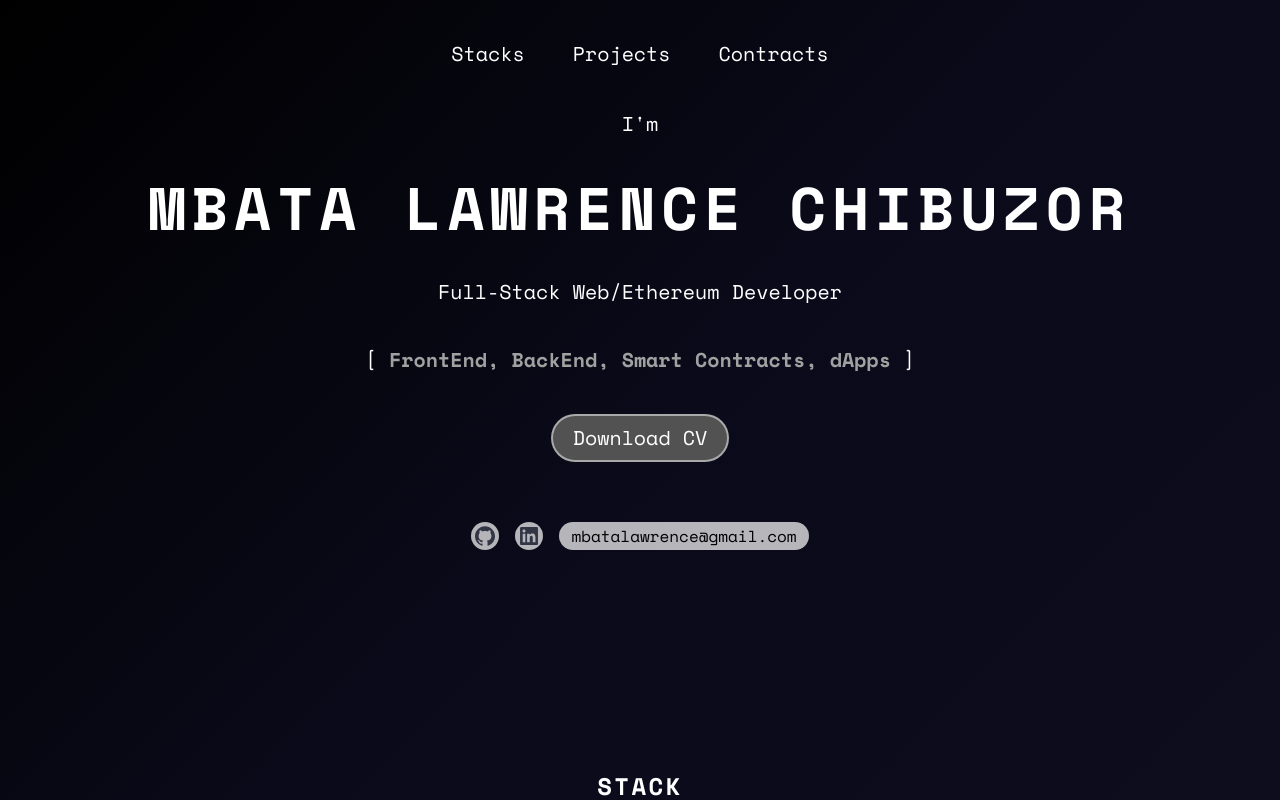
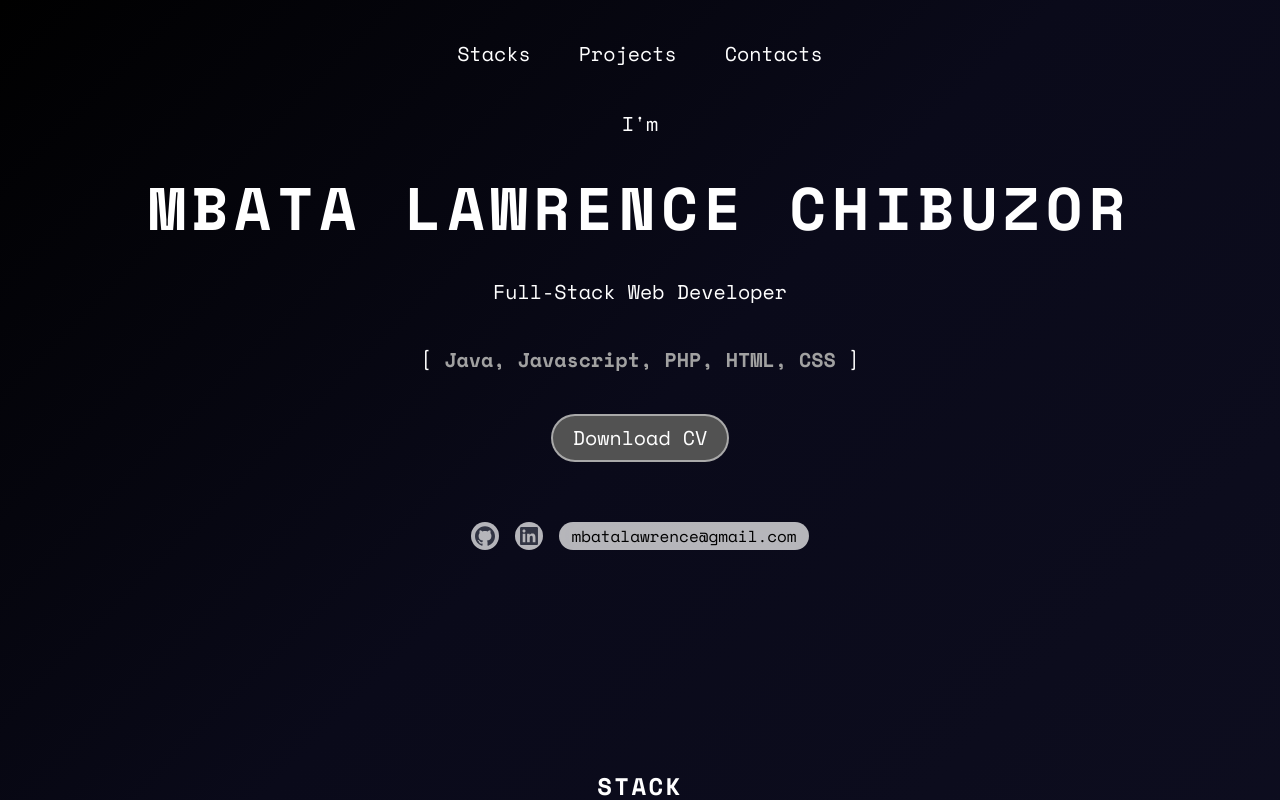
Before and after one commit to dilawrenzo77/my-portfolio, a Next.js app: page / in a window 1280 px wide. Shown: the top 800 px of the page. Built offline with nearby package versions, Linux system fonts and the light colour scheme.

Commit message:
update for contacts

```diff
--- a/src/app/components/Contracts.tsx
+++ b/src/app/components/Contracts.tsx
@@ -1,13 +1,40 @@
-import Accord from "./Accord";
-import  Projects  from "@/lib/web3Projects";
+import { FiInstagram } from "react-icons/fi";
+import { FaGithub } from "react-icons/fa";
+import { FaLinkedin } from "react-icons/fa";
+import { FaDiscord } from "react-icons/fa";
+import Link from "next/link";
 
-export default function Contracts() {
+export default function Contacts() {
     return (
     <>
         <section id="contracts" className="flex flex-col items-center justify-start gap-6">
-            <p className="text-xl tracking-widest font-semibold ">SMART CONTRACTS</p>
-            <div className="w-[70vw]">
-                {Projects.map((item,i) => (<Accord key={i} data={item} />))}
+            <p className="text-xl tracking-widest font-semibold ">CONTACTS</p>
+            <div className="w-[70vw] flex items-center justify-center gap-6">
+                <Link href="https://github.com/dilawrenzo77">
+                <div className="flex items-center justify-center gap-2 px-3 py-1 rounded-sm">
+                    <FaGithub size={20}/>
+                    <span className="text-md">|</span>
+                    <p className="text-sm font-semibold">Github</p>
+                </div>
+                </Link>
+
+                <Link href="https://www.linkedin.com/in/mbata-lawrence-5b46a71a3/">
+                <div className="flex items-center justify-center gap-2 px-3 py-1 rounded-sm">
+                    <FaLinkedin size={20}/>
+                    <span className="text-md">|</span>
+                    <p className="text-sm font-semibold">LinkedIn</p>
+                </div>
+                </Link>
+
+
+                <Link href="https://www.instagram.com/di_loreenzo?igsh=MthmN3o3d3Vzc3Mw">
+                <div className="flex items-center justify-center gap-2 px-3 py-1 rounded-sm">
+                    <FiInstagram size={20}/>
+                    <span className="text-md">|</span>
+                    <p className="text-sm font-semibold">Instagram</p>
+                </div>
+                </Link>
+
             </div>
         </section>
     </>)
--- a/src/app/components/Footer.tsx
+++ b/src/app/components/Footer.tsx
@@ -1,7 +1,7 @@
 export default function Footer() {
     return(
         <section>
-            <p className="flex items-center justify-center text-xs">&copy; mbata lawrence chibuzor</p>
+            <p className="flex items-center justify-center text-sm">&copy; mbata lawrence chibuzor</p>
         </section>
     )
 };
--- a/src/app/components/Hero.tsx
+++ b/src/app/components/Hero.tsx
@@ -3,11 +3,11 @@ import Link from "next/link";
 export default function Hero() {
     return(
         <section className="w-full flex items-center justify-center py-10 gap-5">
-            <div className="flex flex-col items-center justify-center gap-6 sm:gap-5 lg:gap-7 xl:gap-10 w-fit">
+            <div className="flex flex-col items-center justify-center gap-6 sm:gap-5 lg:gap-7 xl:gap-10 w-fit px-1.5">
                 <p className="text-center text-md lg:text-lg xl:text-xl font-thin">I&apos;m</p>
                 <p className="text-center text-4xl tracking-widest xl:text-6xl font-bold">MBATA LAWRENCE CHIBUZOR</p>
-                <p className="text-center text-md lg:text-lg xl:text-xl font-thin ">Full-Stack Web/Ethereum Developer</p>
-                <p className="text-center text-sm lg:text-lg xl:text-xl font-thin">&#91; <span className="text-center font-semibold text-md lg:text-lg xl:text-xl text-neutral-400">FrontEnd, BackEnd, Smart Contracts, dApps</span> &#93;</p>
+                <p className="text-center text-md lg:text-lg xl:text-xl font-thin ">Full-Stack Web Developer</p>
+                <p className="text-center text-sm lg:text-lg xl:text-xl font-thin">&#91; <span className="text-center font-semibold text-md lg:text-lg xl:text-xl text-neutral-400">Java, Javascript, PHP, HTML, CSS</span> &#93;</p>
                 <Link href="/webMbataLawrence.pdf" download="mbatalawrenceResume.pdf">
                     <button className="bg-neutral-600 rounded-full px-5 py-2 text-md lg:text-lg xl:text-xl hover:scale-110 transition-all duration-300 border-2 border-white/50">Download CV</button>
                 </Link>
--- a/src/app/components/Navbar.tsx
+++ b/src/app/components/Navbar.tsx
@@ -1,4 +1,4 @@
-"use clint"
+"use client"
 import { VscTools } from "react-icons/vsc";
 import { TbFileSignal } from "react-icons/tb";
 import { BiSolidContact } from "react-icons/bi";
@@ -9,22 +9,22 @@ export default function Navbar() {
         <nav className="flex items-center justify-start">
             <div className="w-full flex items-center justify-center sm:justify-between gap-10 lg:gap-12 mx-auto flex-wrap">
                 <Link href="#stack">
-                <div className="group hover:bg-white/20 hover:border-b-1 hover:border-dashed hover:px-2 transition-all duration-300 flex items-center justify-center gap-2 cursor-pointer">
-                    <p className="font-thin text-lg lg:text-xl 2xl:text-2xl">Stacks</p>
+                <div className="group hover:bg-white/20 hover:border-b-1 hover:border-dashed hover:px-2 transition-all duration-300 flex items-center justify-center gap-2 sm:gap-4 lg:gap-10 cursor-pointer">
+                    <p className="font-thin text-md lg:text-xl 2xl:text-2xl">Stacks</p>
                     <VscTools size={15} className="group-hover:flex hidden"/>
                 </div>
                 </Link>
 
                 <Link href="#projects">
-                <div className="group hover:bg-white/20 hover:border-b-1 hover:border-dashed hover:px-2 transition-all duration-300 flex items-center justify-center gap-2 cursor-pointer">
-                    <p className="font-thin text-lg lg:text-xl 2xl:text-2xl">Projects</p>
+                <div className="group hover:bg-white/20 hover:border-b-1 hover:border-dashed hover:px-2 transition-all duration-300 flex items-center justify-center gap-2 sm:gap-4 lg:gap-10 cursor-pointer">
+                    <p className="font-thin text-md lg:text-xl 2xl:text-2xl">Projects</p>
                     <TbFileSignal size={15} className="group-hover:flex hidden"/>
                 </div>
                 </Link>
 
                 <Link href="#contracts">
-                <div className="group hover:bg-white/20 hover:border-b-1 hover:border-dashed hover:px-2 transition-all duration-300 flex items-center justify-center gap-2 cursor-pointer">
-                    <p className="font-thin text-lg lg:text-xl 2xl:text-2xl">Contracts</p>
+                <div className="group hover:bg-white/20 hover:border-b-1 hover:border-dashed hover:px-2 transition-all duration-300 flex items-center justify-center gap-2 sm:gap-4 lg:gap-10 cursor-pointer">
+                    <p className="font-thin text-md lg:text-xl 2xl:text-2xl">Contacts</p>
                     <BiSolidContact size={15} className="group-hover:flex hidden"/>
                 </div>
                 </Link>
--- a/src/app/page.tsx
+++ b/src/app/page.tsx
@@ -2,7 +2,7 @@ import Navbar from "./components/Navbar";
 import Hero from "./components/Hero";
 import Stack from "./components/Stack";
 import Topproject from "./components/Topproject";
-import Contracts from "./components/Contracts";
+import Contacts from "./components/Contracts";
 import Footer from "./components/Footer";
 
 
@@ -15,7 +15,7 @@ export default function Home() {
           <Hero />
           <Stack />
           <Topproject />
-          <Contracts />
+          <Contacts />
           <Footer />
         </div>
       </div>
```
